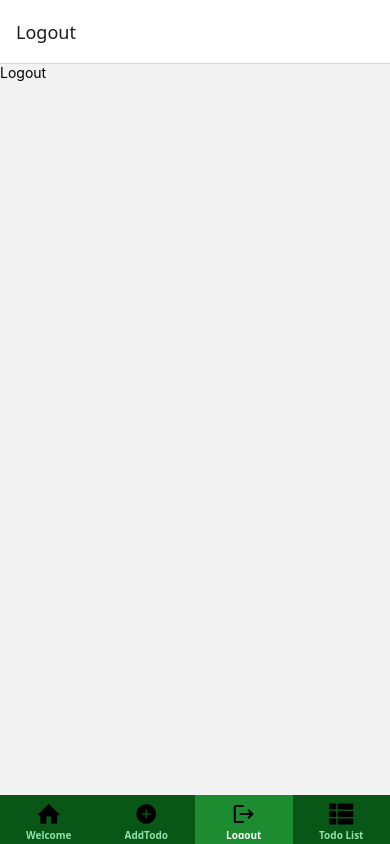
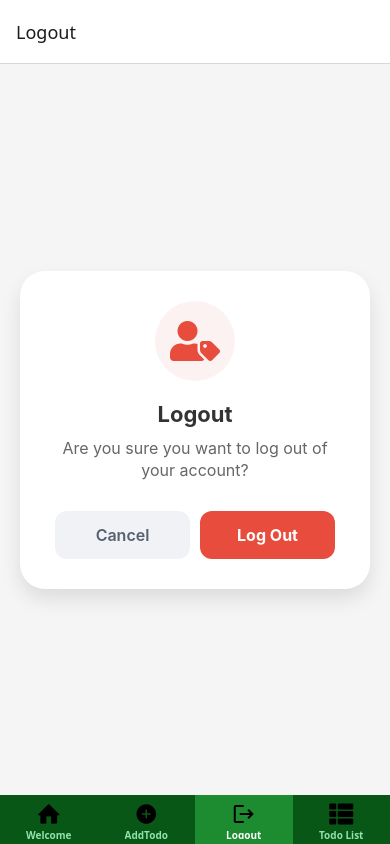
Before and after one commit to athuljain/react-native-todo, a React Native app: screen /Logout in a window 390 px wide. Built offline with nearby package versions, Linux system fonts and the light colour scheme.

Commit message:
set logout page

```diff
--- a/Screens/Logout.jsx
+++ b/Screens/Logout.jsx
@@ -1,11 +1,118 @@
-import { Text } from "react-native"
-import { View } from "react-native"
+import { Alert, Text, TouchableOpacity, View, StyleSheet } from "react-native";
+import FontAwesome5 from '@expo/vector-icons/FontAwesome5';
 
-const Logout=()=>{
-    return(
-        <View>
-            <Text>Logout</Text>
+const Logout = ({ navigation }) => {
+    const handleCancel = () => {
+        navigation.navigate("Todo List");
+    };
+
+    const handleLogout = () => {
+        Alert.alert("Success", "Logged out successfully");
+        navigation.navigate("Todo List");
+    };
+
+    return (
+        <View style={styles.container}>
+            <View style={styles.modalCard}>
+                {/* Icon Container */}
+                <View style={styles.iconCircle}>
+                    <FontAwesome5 name="user-tag" size={40} color="#e74c3c" />
+                </View>
+
+                <Text style={styles.title}>Logout</Text>
+                <Text style={styles.message}>Are you sure you want to log out of your account?</Text>
+
+                {/* Button Row */}
+                <View style={styles.buttonRow}>
+                    <TouchableOpacity
+                        style={[styles.button, styles.cancelButton]}
+                        onPress={handleCancel}
+                    >
+                        <Text style={styles.cancelText}>Cancel</Text>
+                    </TouchableOpacity>
+
+                    <TouchableOpacity
+                        style={[styles.button, styles.logoutButton]}
+                        onPress={handleLogout}
+                    >
+                        <Text style={styles.logoutText}>Log Out</Text>
+                    </TouchableOpacity>
+                </View>
+            </View>
         </View>
-    )
-}
+    );
+};
+
+const styles = StyleSheet.create({
+    container: {
+        flex: 1,
+        backgroundColor: '#f5f5f5',
+        justifyContent: 'center',
+        alignItems: 'center',
+        padding: 20,
+    },
+    modalCard: {
+        width: '100%',
+        backgroundColor: 'white',
+        borderRadius: 25,
+        padding: 30,
+        alignItems: 'center',
+        shadowColor: '#000',
+        shadowOffset: { width: 0, height: 10 },
+        shadowOpacity: 0.1,
+        shadowRadius: 20,
+        elevation: 10,
+    },
+    iconCircle: {
+        width: 80,
+        height: 80,
+        borderRadius: 40,
+        backgroundColor: '#fdf2f2',
+        justifyContent: 'center',
+        alignItems: 'center',
+        marginBottom: 20,
+    },
+    title: {
+        fontSize: 22,
+        fontWeight: 'bold',
+        color: '#333',
+        marginBottom: 10,
+    },
+    message: {
+        fontSize: 16,
+        color: '#666',
+        textAlign: 'center',
+        marginBottom: 30,
+        lineHeight: 22,
+    },
+    buttonRow: {
+        flexDirection: 'row',
+        justifyContent: 'space-between',
+        width: '100%',
+    },
+    button: {
+        flex: 1,
+        paddingVertical: 14,
+        borderRadius: 12,
+        alignItems: 'center',
+        marginHorizontal: 5,
+    },
+    cancelButton: {
+        backgroundColor: '#f1f2f6',
+    },
+    logoutButton: {
+        backgroundColor: '#e74c3c', // Red color for logout
+    },
+    cancelText: {
+        color: '#57606f',
+        fontWeight: '600',
+        fontSize: 16,
+    },
+    logoutText: {
+        color: 'white',
+        fontWeight: 'bold',
+        fontSize: 16,
+    },
+});
+
 export default Logout;
```
